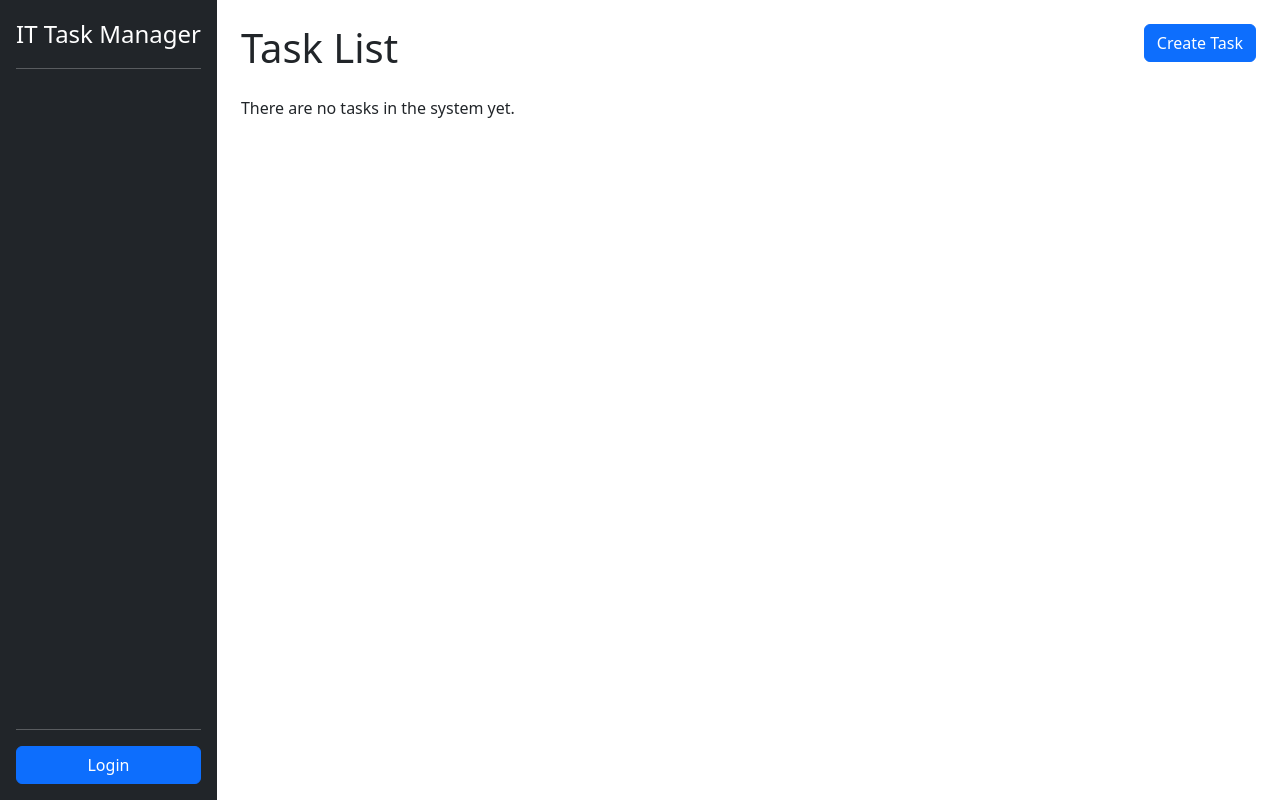
After one commit to rpk6432/it-company-task-manager, a Django app: page /tasks/ in a window 1280 px wide. The commit adds this page. Run offline with Django 5.2, Linux system fonts and the light colour scheme; data that the repository does not hold is empty.

Commit message:
feat: create task list view
- Add TaskListView to display all tasks with pagination.
- Create task_list.html template to render the table of tasks.
- Update sidebar navigation with a link to the new page.

```diff
--- /dev/null
+++ b/templates/tracker/task_list.html
@@ -0,0 +1,48 @@
+{% extends "base.html" %}
+
+{% block title %}All Tasks{% endblock %}
+
+{% block content %}
+  <h1>
+    Task List
+    <a href="#" class="btn btn-primary float-end">Create Task</a> {# Link to be added later #}
+  </h1>
+
+  {% if task_list %}
+    <table class="table table-hover mt-4">
+      <thead>
+        <tr>
+          <th>Name</th>
+          <th>Priority</th>
+          <th>Deadline</th>
+          <th>Completed</th>
+        </tr>
+      </thead>
+      <tbody>
+        {% for task in task_list %}
+          <tr>
+            <td><a href="#">{{ task.name }}</a></td> {# Link to detail view to be added later #}
+            <td>
+              <span class="badge
+                {% if task.priority == 'URGENT' %}bg-danger
+                {% elif task.priority == 'HIGH' %}bg-warning
+                {% else %}bg-secondary{% endif %}">
+                {{ task.get_priority_display }}
+              </span>
+            </td>
+            <td>{{ task.deadline }}</td>
+            <td>
+              {% if task.is_completed %}
+                <span class="badge bg-success">Yes</span>
+              {% else %}
+                <span class="badge bg-secondary">No</span>
+              {% endif %}
+            </td>
+          </tr>
+        {% endfor %}
+      </tbody>
+    </table>
+  {% else %}
+    <p class="mt-4">There are no tasks in the system yet.</p>
+  {% endif %}
+{% endblock %}
--- a/tracker/urls.py
+++ b/tracker/urls.py
@@ -1,9 +1,10 @@
 from django.urls import path
 
-from .views import index
+from .views import index, TaskListView
 
 app_name = "tracker"
 
 urlpatterns = [
     path("", index, name="index"),
+    path("tasks/", TaskListView.as_view(), name="task-list"),
 ]
--- a/tracker/views.py
+++ b/tracker/views.py
@@ -1,5 +1,14 @@
 from django.shortcuts import render
+from django.views import generic
 from django.http import HttpRequest, HttpResponse
+
+from .models import Task
+
 
 def index(request: HttpRequest) -> HttpResponse:
     return render(request, "tracker/index.html")
+
+
+class TaskListView(generic.ListView):
+    model = Task
+    paginate_by = 10
```
Also changed, not shown: templates/includes/sidebar.html (line endings or trailing spaces).
